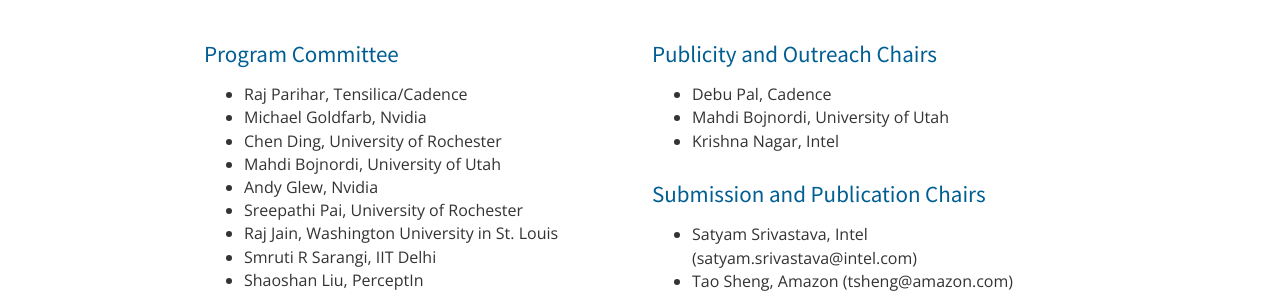
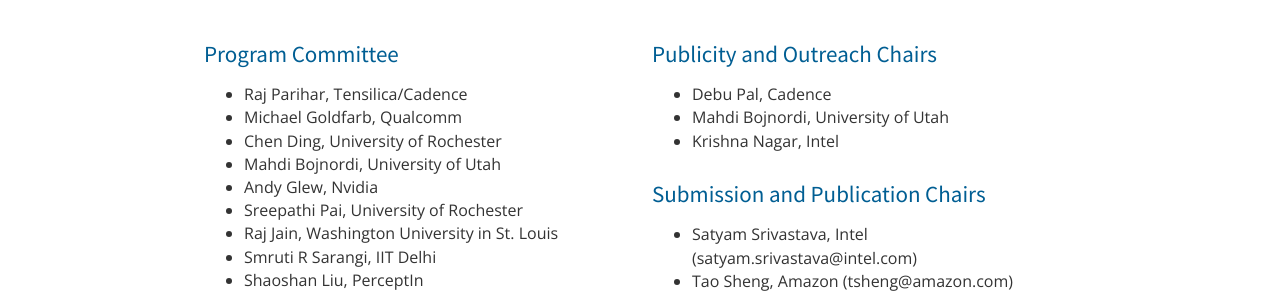
Before and after one commit to mgoldfar/emc2-web, a Jekyll site: the page built from program-committee.html, in a window 1280 px wide and 900 px high. Shown: the part 143-437 px from the top of the window. Built offline with Jekyll 4.4.1, drawn with Linux system fonts in a browser that asks for light colours.

Commit message:
Update program-committee.html

```diff
--- a/program-committee.html
+++ b/program-committee.html
@@ -9,7 +9,7 @@
         <h4 class="header">Program Committee</h4>
         <ul class="browser-default">
             <li>Raj Parihar, Tensilica/Cadence</li>
-            <li>Michael Goldfarb, Nvidia</li>
+            <li>Michael Goldfarb, Qualcomm</li>
             <li>Chen Ding, University of Rochester</li>
             <li>Mahdi Bojnordi, University of Utah</li>
             <li>Andy Glew, Nvidia</li>
```
